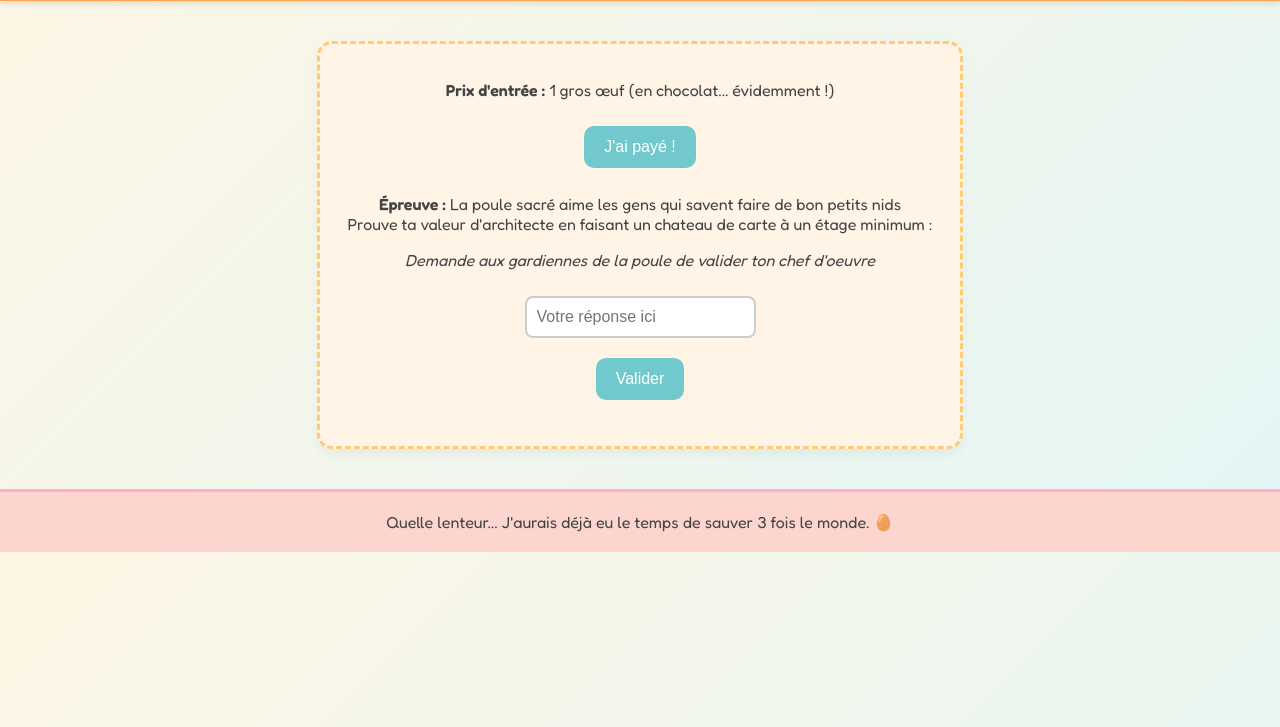
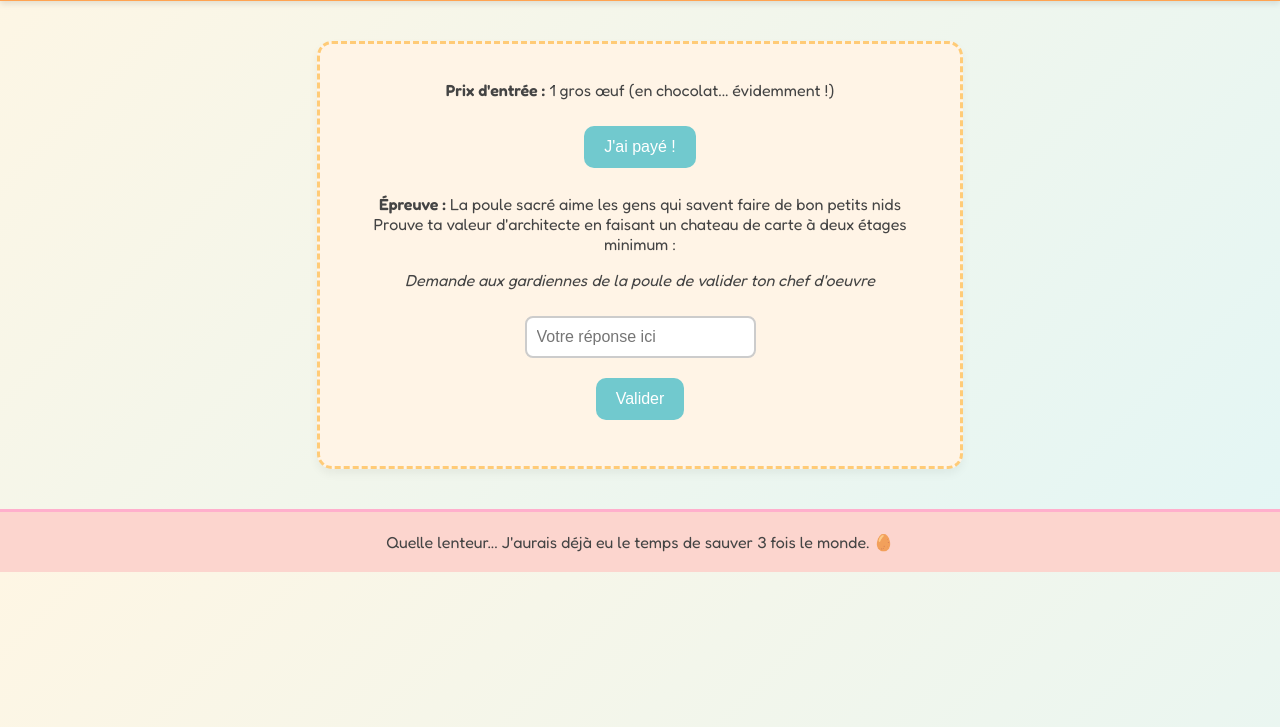
Before and after one commit to visitgame/chasse-aux-oeufs, a plain HTML site: page equipe1/qr3.html in a window 1280 px wide. Both pictures are taken after a click on the button "J'ai payé !". Shown: the part 73-800 px from the top of the page. Drawn offline with Linux system fonts and the light colour scheme.

Commit message:
Update qr3.html

```diff
--- a/equipe1/qr3.html
+++ b/equipe1/qr3.html
@@ -81,7 +81,7 @@
 
     <div id="challenge" style="display: none;">
       <p><strong>Épreuve :</strong> La poule sacré aime les gens qui savent faire de bon petits nids<br>
-        Prouve ta valeur d'architecte en faisant un chateau de carte à un étage minimum :</p>
+        Prouve ta valeur d'architecte en faisant un chateau de carte à deux étages minimum :</p>
         <p><em>Demande aux gardiennes de la poule de valider ton chef d'oeuvre</em></p>
 
       <input type="text" id="answer" placeholder="Votre réponse ici">
```
